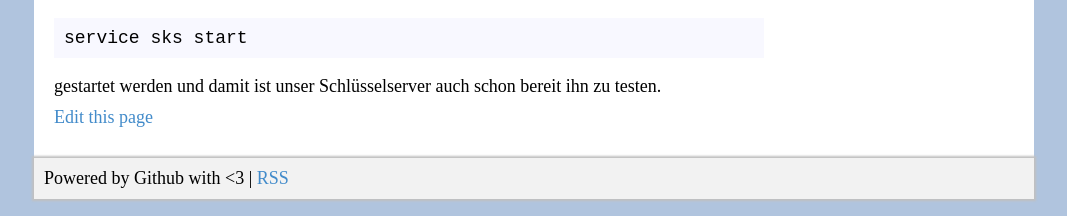
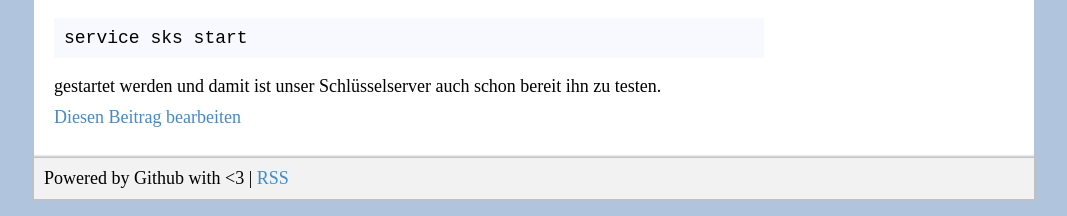
Before and after one commit to zarat/zarat.github.io, a Jekyll site: the page built from _posts/2018-05-22-sks.markdown, in a window 1280 px wide. Shown: the part 1146-1362 px from the top of the page, without its empty margins (106-1173 px from the left). Built offline with Jekyll 4.4.1, drawn with Linux system fonts in a browser that asks for light colours.

Commit message:
Update post.html

```diff
--- a/_layouts/post.html
+++ b/_layouts/post.html
@@ -44,7 +44,7 @@
     <div class="sp-content-item-body">
       {{ content }}
 
-      <a target="_blank" href="{{site.github.repository_url}}/blob/main/{{page.path}}">Edit this page</a>
+      <a target="_blank" href="{{site.github.repository_url}}/blob/main/{{page.path}}">Diesen Beitrag bearbeiten</a>
     </div>
 
   </div>
```
